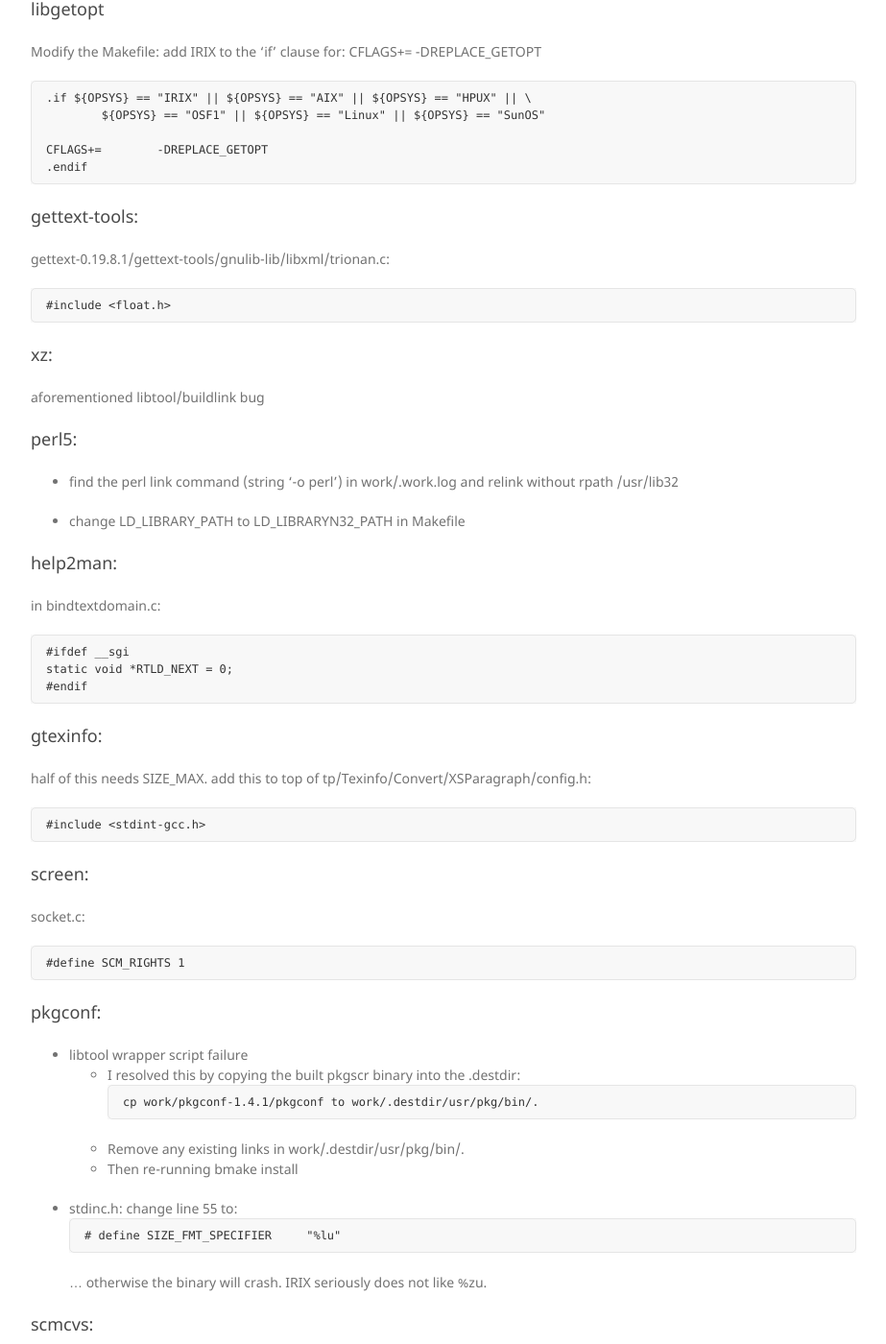
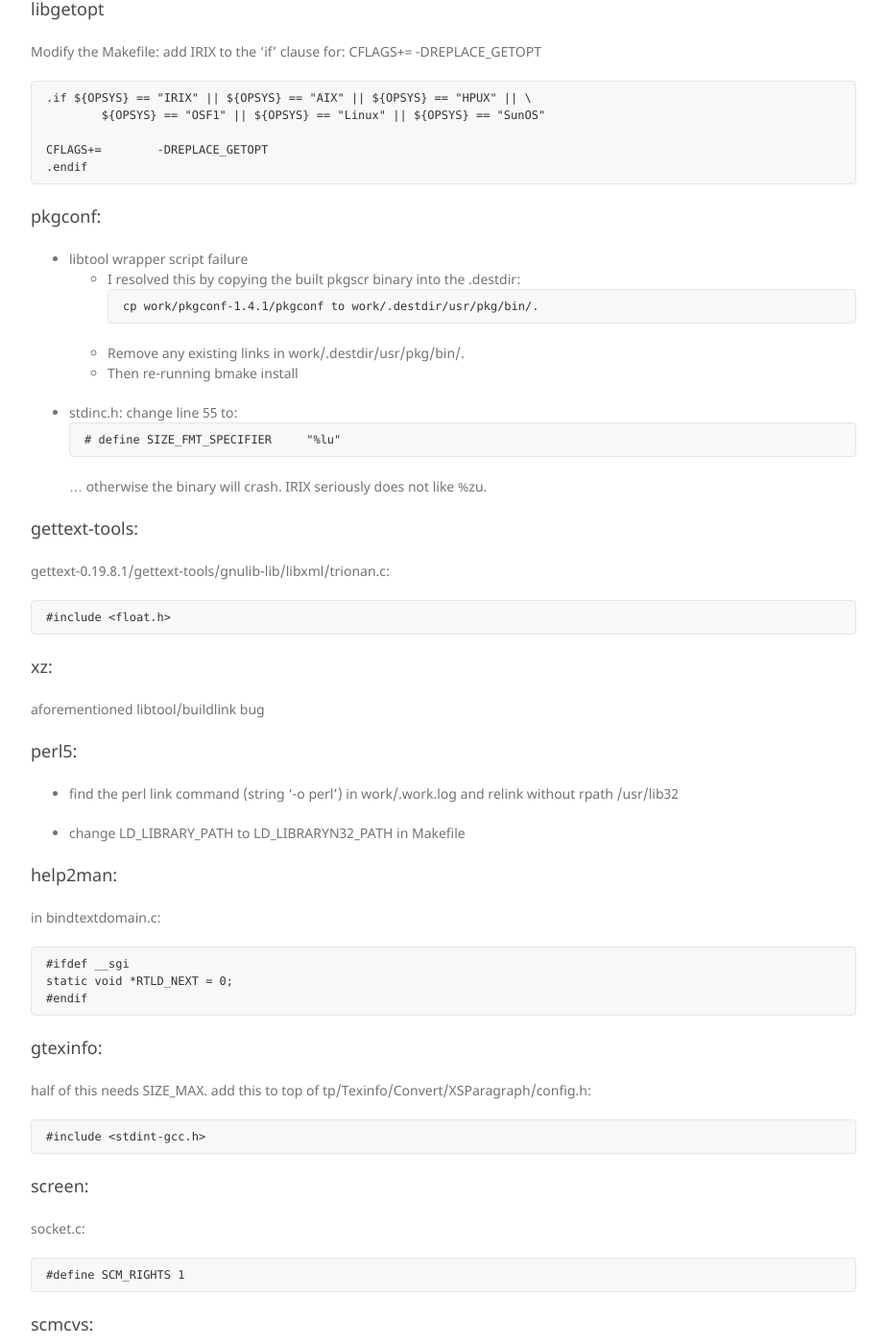
Before and after one commit to sgidevnet/sgidevnet.github.io, a Jekyll site: the page built from wiki/pkgsrc_build_notes.md, in a window 1280 px wide and 1400 px high, scrolled down 1376 px. Shown: the whole window at 96% size, without its empty margins (338-1261 px from the left). Built offline with Jekyll 4.4.1, drawn with Linux system fonts in a browser that asks for light colours; nearby versions of some CDN libraries; our own code applies the rules of GitHub Pages for plain Markdown files; part of the change alters nothing that is shown.

````diff
--- a/wiki/pkgsrc_build_notes.md
+++ b/wiki/pkgsrc_build_notes.md
@@ -79,6 +79,22 @@ CFLAGS+=        -DREPLACE_GETOPT
 ```
 
 
+##### pkgconf:
+* libtool wrapper script failure
+  * I resolved this by copying the built pkgscr binary into the .destdir:
+  ```
+  cp work/pkgconf-1.4.1/pkgconf to work/.destdir/usr/pkg/bin/.
+  ```
+  * Remove any existing links in work/.destdir/usr/pkg/bin/.
+  * Then re-running bmake install
+
+* stdinc.h: change line 55 to:
+```
+# define SIZE_FMT_SPECIFIER     "%lu"
+```
+  ... otherwise the binary will crash. IRIX seriously does not like %zu.
+
+
 
 ##### gettext-tools:
 
@@ -118,20 +134,6 @@ socket.c:
 #define SCM_RIGHTS 1
 ```
 
-##### pkgconf:
-* libtool wrapper script failure
-  * I resolved this by copying the built pkgscr binary into the .destdir:
-  ```
-  cp work/pkgconf-1.4.1/pkgconf to work/.destdir/usr/pkg/bin/.
-  ```
-  * Remove any existing links in work/.destdir/usr/pkg/bin/.
-  * Then re-running bmake install
-
-* stdinc.h: change line 55 to:
-```
-# define SIZE_FMT_SPECIFIER     "%lu"
-```
-  ... otherwise the binary will crash. IRIX seriously does not like %zu.
 
 
 ##### scmcvs:
````
